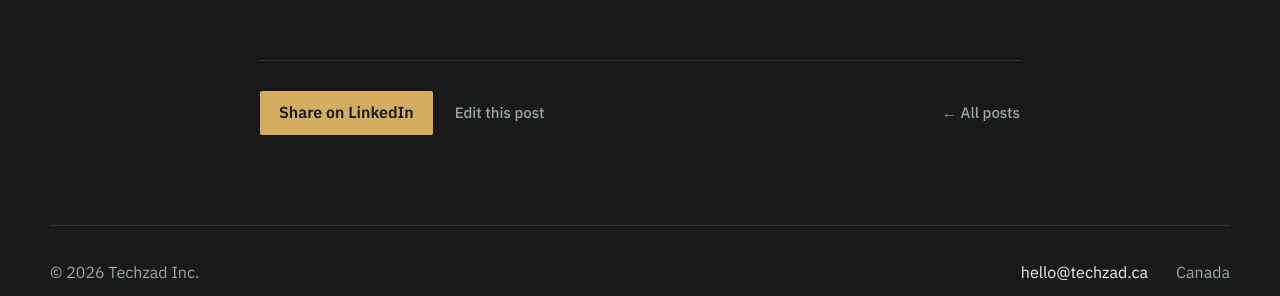
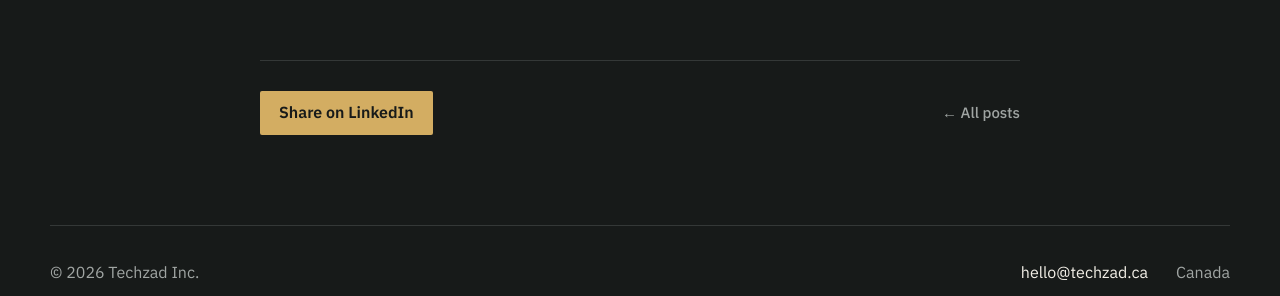
Before and after one commit to soaapp/techzad-web, a Jekyll site: the page built from _posts/2026-07-07-building-software-with-my-sons.md, in a window 1280 px wide. Shown: the part 1446-1742 px from the top of the page. Built offline with Jekyll 4.4.1, drawn with Linux system fonts in a browser that asks for light colours.

Commit message:
Remove public edit link from posts; fix card render timeout

```diff
--- a/_layouts/post.html
+++ b/_layouts/post.html
@@ -16,7 +16,6 @@ layout: default
   <footer class="post-footer">
     <div class="post-share">
       <a class="button button-primary button-small" href="https://www.linkedin.com/sharing/share-offsite/?url={{ page.url | absolute_url | url_encode }}" target="_blank" rel="noopener">Share on LinkedIn</a>
-      <a class="post-edit" href="https://github.com/soaapp/techzad-web/edit/main/{{ page.path }}" target="_blank" rel="noopener">Edit this post</a>
     </div>
     <a class="post-back" href="/blog/">← All posts</a>
   </footer>
```
Also changed, not shown: .github/scripts/generate-og.mjs, .github/workflows/daily-draft.yml.
